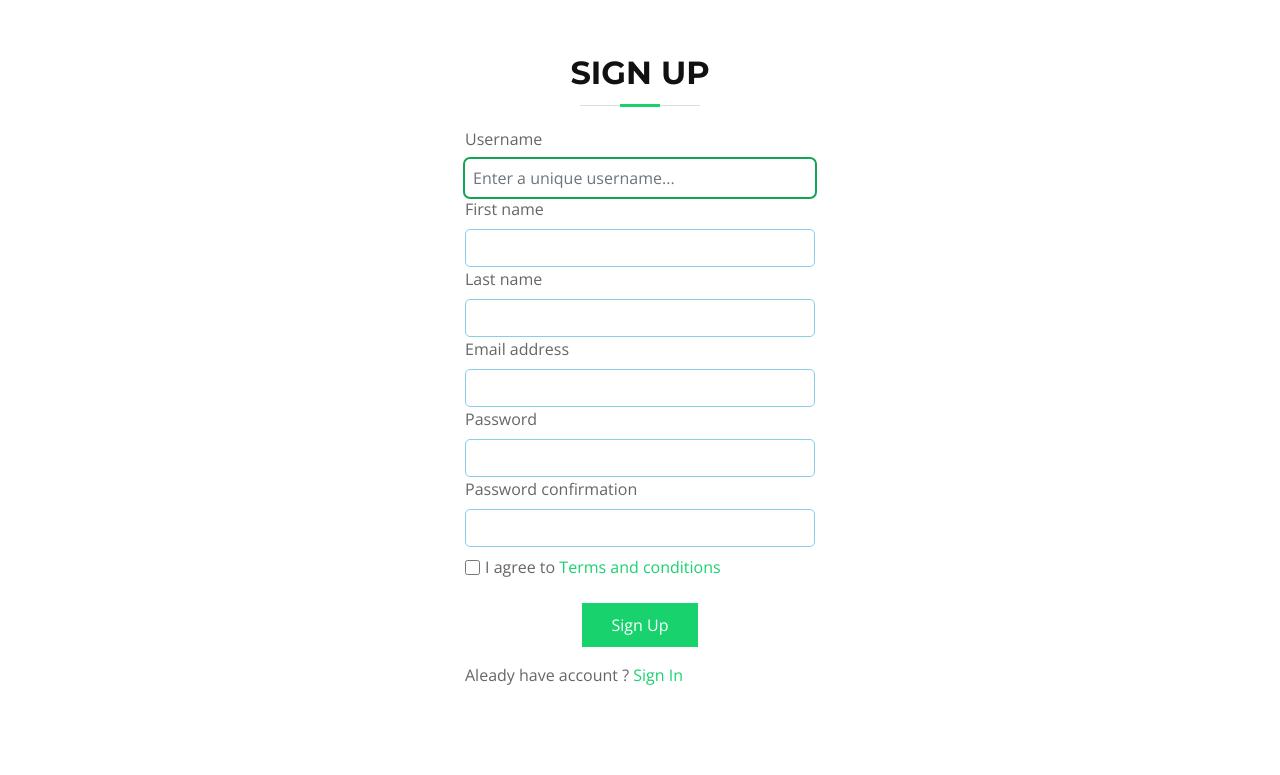
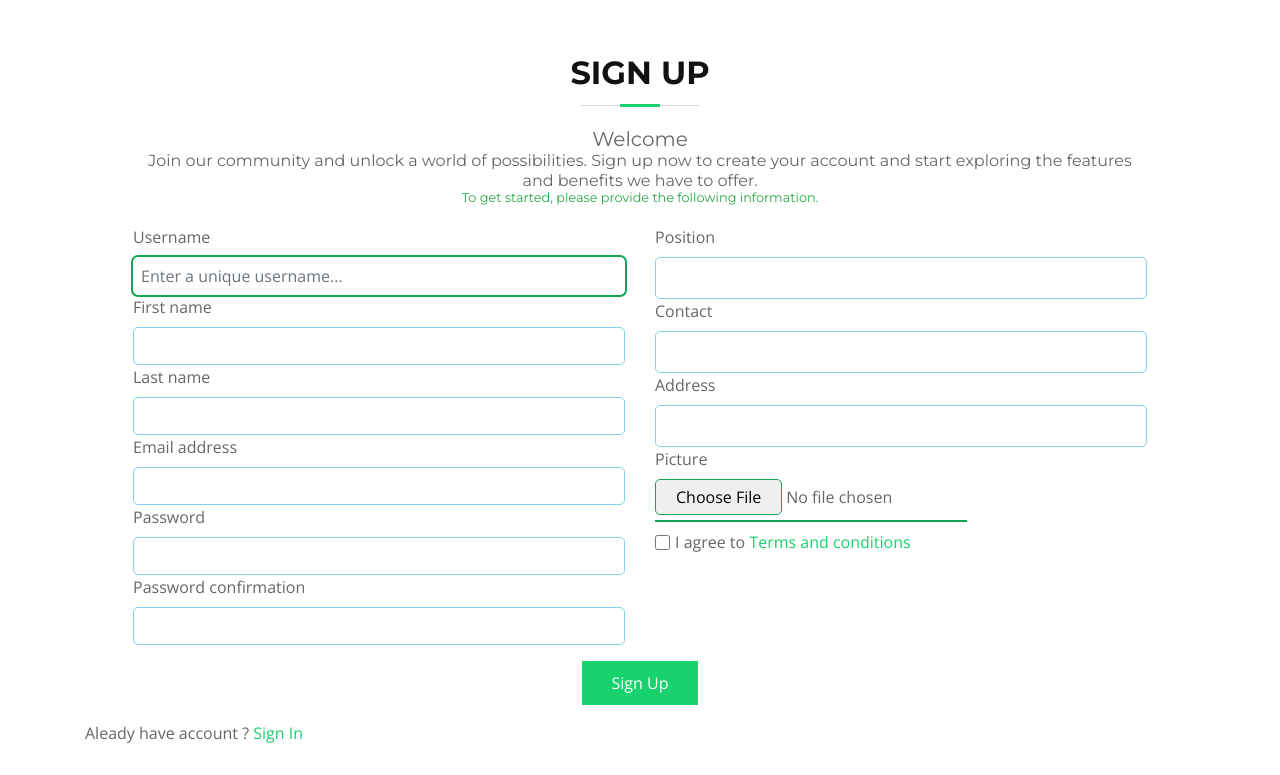
Before and after one commit to Esmat-Farjad/Esmat-blog, a Django app: page /signup/ in a window 1280 px wide. Shown: the part 90-865 px from the top of the page. Before the commit the page ends 775 px from the top, so only its background shows below. Run offline with Django 5.2, Linux system fonts and the light colour scheme; some libraries are stand-ins or nearby versions.

Commit message:
signup customized

```diff
--- a/blog/views.py
+++ b/blog/views.py
@@ -62,21 +62,27 @@ def signin(request):
 
     return render(request, 'forms/signin.html')
 def signup(request):
-
+    user_form = UserRegistrationForm()
+    profile_form = ProfileUpdateForm()
     if request.method == "POST":
-        form = UserRegistrationForm(request.POST)
-        if form.is_valid():
-            username = form.cleaned_data.get("username")
-            form.save()
+        user_form = UserRegistrationForm(request.POST)
+        profile_form = ProfileUpdateForm(request.POST, request.FILES)
+        if user_form.is_valid() and profile_form.is_valid():
+            username = user_form.cleaned_data.get("username")
+            user = user_form.save()
+            profile = profile_form.save(commit=False)
+            profile.user = user
+            profile.save()
             messages.success(request, f"{username} registered successfully !")
-
         else:
             messages.error(request, "Form is not valid Sorry !")
-            form = UserRegistrationForm(request.POST)
-    else:
-        form = UserRegistrationForm()
-    context = {'user_form':form}
+
+    context = {
+        'user_form':user_form,
+        'profile_form':profile_form
+        }
     return render(request, 'forms/signup.html', context)
+
 def signout(request):
     logout(request)
     return render(request, 'index.html')
--- a/templates/forms/signup.html
+++ b/templates/forms/signup.html
@@ -29,19 +29,29 @@
 
     </div>
     <!-- ======PAGE CONTENT===== -->
-
-    <div class="row">
-        <div class="col-lg-4 col-md-4 col-sm-12">
-
-        </div>
-        <div class="col-lg-4 col-md-4 col-sm-12">
             <div class="section-header ">
                 <h3>Sign Up</h3>
             </div>
+            <h5 class="text-center pb-0 mb-0">Welcome</h5>
+            <h6 class="text-center px-5">
+                Join our community and unlock a world of possibilities.
+                Sign up now to create your account and start exploring the features and benefits we have to offer. <br>
+                <small class="text-success">To get started, please provide the following information.</small>
+            </h6>
+
             <form action="{% url 'signup' %}" method="POST">
                 {% csrf_token %}
+                <div class="row px-5">
+                    <div class="col-lg-6 col-md-6 col-sm-12">
                         {% for field in user_form %}
                         <label class="mb-0-0">{{field.label}}</label>
+                        {{field}}
+                        <h6 class="text-danger mt-0 pt-0 text-small">{{field.errors}}</h6>
+                        {% endfor %}
+                    </div>
+                    <div class="col-lg-6 col-md-6 col-sm-12">
+                        {% for field in profile_form %}
+                        <label>{{field.label}}</label>
                         {{field}}
                         <h6 class="text-danger mt-0 pt-0 text-small">{{field.errors}}</h6>
                         {% endfor %}
@@ -49,6 +59,9 @@
                             <input class="form-check-input" type="checkbox" id="agree" required>
                             <label class="text-sm" for="agree">I agree to <a href="#">Terms and conditions</a></label>
                         </div>
+                    </div>
+                </div>
+
                 <div class="text-center my-3">
                     <button type="submit">Sign Up</button>
                 </div>
@@ -57,9 +70,4 @@
                 </p>
             </form>
 </div>
-        <div class="col-lg-4 col-md-4 col-sm-12">
-
-        </div>
-    </div>
-</div>
 {% include '../links/scripts.html' %}
```
Also changed, not shown: db.sqlite3. Lines whose indentation alone changed are shown as unchanged.
